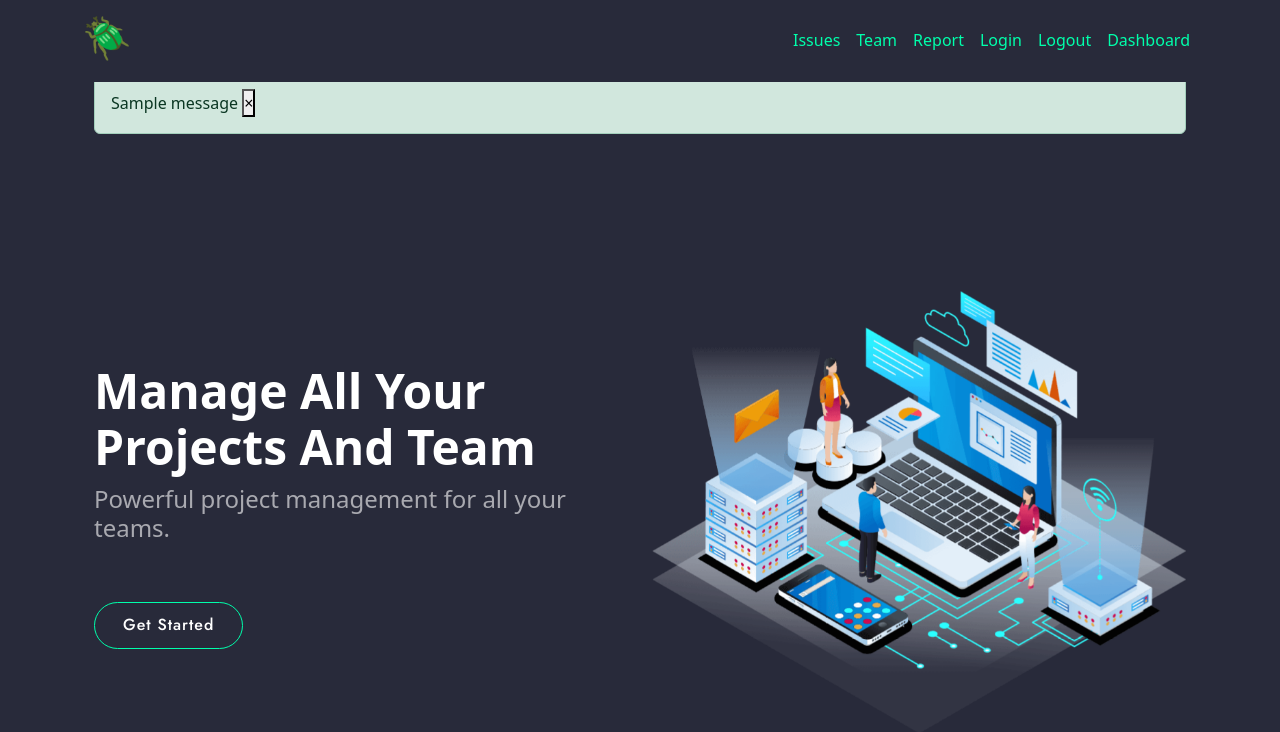
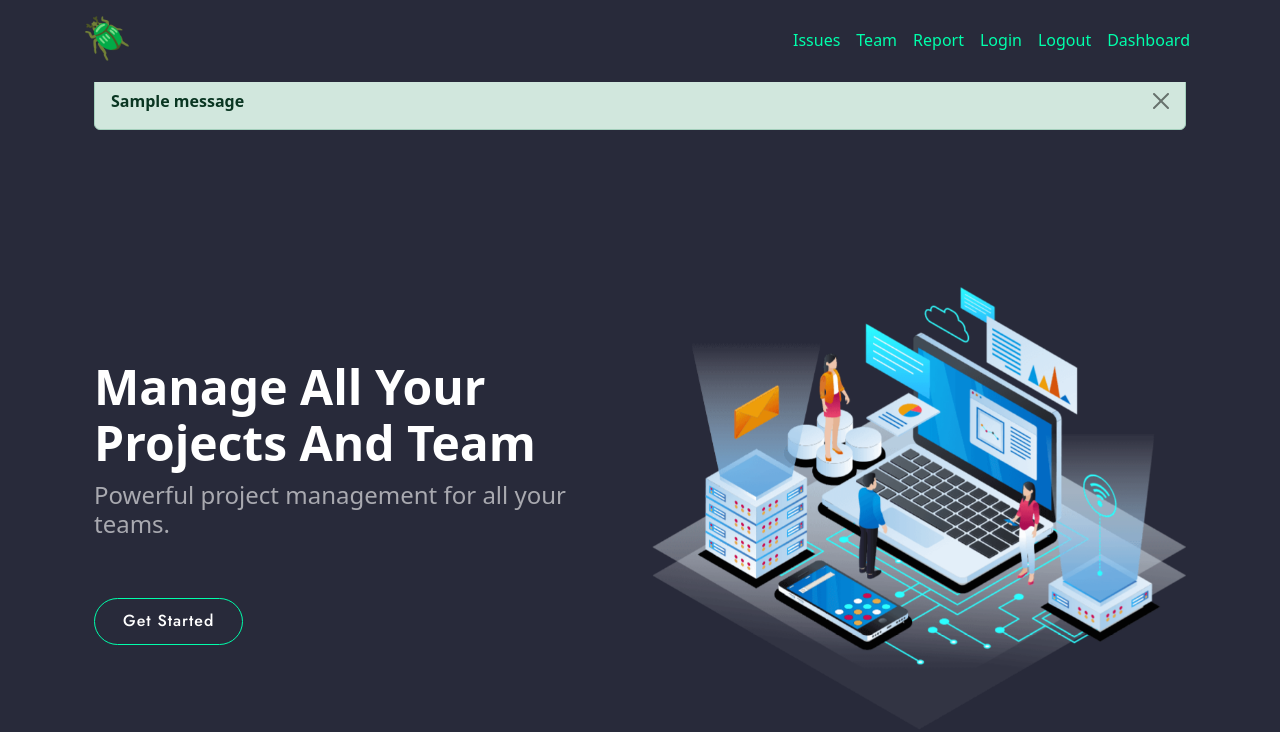
Before and after one commit to wilkensoncode/bug-tacker, a Python web app: template client/templates/index.html in a window 1280 px wide. Shown: the top 732 px of the page. Run offline with Jinja, Linux system fonts and the light colour scheme; the template is opened without the code that fills it, so the values that code supplies are empty; one stand-in notice (Sample message) is shown.

Commit message:
flash message setup

```diff
--- /dev/null
+++ b/client/static/js/flash.js
@@ -0,0 +1,19 @@
+const alertPlaceholder = document.getElementById('liveAlertPlaceholder')
+const appendAlert = (message, type) => {
+  const wrapper = document.createElement('div')
+  wrapper.innerHTML = [
+    `<div class="alert alert-${type} alert-dismissible" role="alert">`,
+    `   <div>${message}</div>`,
+    '   <button type="button" class="btn-close" data-bs-dismiss="alert" aria-label="Close"></button>',
+    '</div>'
+  ].join('')
+
+  alertPlaceholder.append(wrapper)
+}
+
+const alertTrigger = document.getElementById('liveAlertBtn')
+if (alertTrigger) {
+  alertTrigger.addEventListener('click', () => {
+    appendAlert('Nice, you triggered this alert message!', 'success')
+  })
+}
--- a/client/templates/base.html
+++ b/client/templates/base.html
@@ -55,24 +55,22 @@
 		</nav>
 	</header>
 	<div id="page-container" class="container mt-5 pt-4">
+
 		<div class="container">
 			{% with messages = get_flashed_messages(with_categories=true) %}
 			{% if messages %}
 			{% for category, message in messages %}
 			{% if category == "error" %}
-			<div class="alert alert-danger alert-dismissable fade show" role="alert">
-				{{ message }}
-				<div type="button" class="close btn" data-dismiss="alert">
-					<i style="all: unset;" aria-hidden="true">&times;</i>
-				</div>
+			<div class="alert alert-danger alert-dismissible fade show" role="alert">
+				<strong>{{ message }}</strong>
+				<button type="button" class="btn-close" data-bs-dismiss="alert" aria-label="Close"></button>
 			</div>
 			{% else %}
-			<div class="alert alert-success alert-dismissable fade show" role="alert">
-				{{ message }}
-				<button type="button" class="close" data-dismiss="alert">
-					<i style="all: unset;" aria-hidden="true">&times;</i>
-				</button>
+			<div class="alert alert-success alert-dismissible fade show" role="alert">
+				<strong>{{ message }}</strong>
+				<button type="button" class="btn-close" data-bs-dismiss="alert" aria-label="Close"></button>
 			</div>
+
 			{% endif %}
 			{% endfor %}
 			{% endif %}
@@ -106,6 +104,7 @@
 	<script src="{{url_for('static', filename='js/bootstrap.min.js')}}"></script>
 	<script src="{{url_for('static', filename='js/bootstrap.bundle.min.js')}}"></script>
 	<script src="{{url_for('static', filename='js/main.js')}}"></script>
+	<script src="{{url_for('static', filename='js/flash.js')}}"></script>
 
 </body>
 </html>
```
